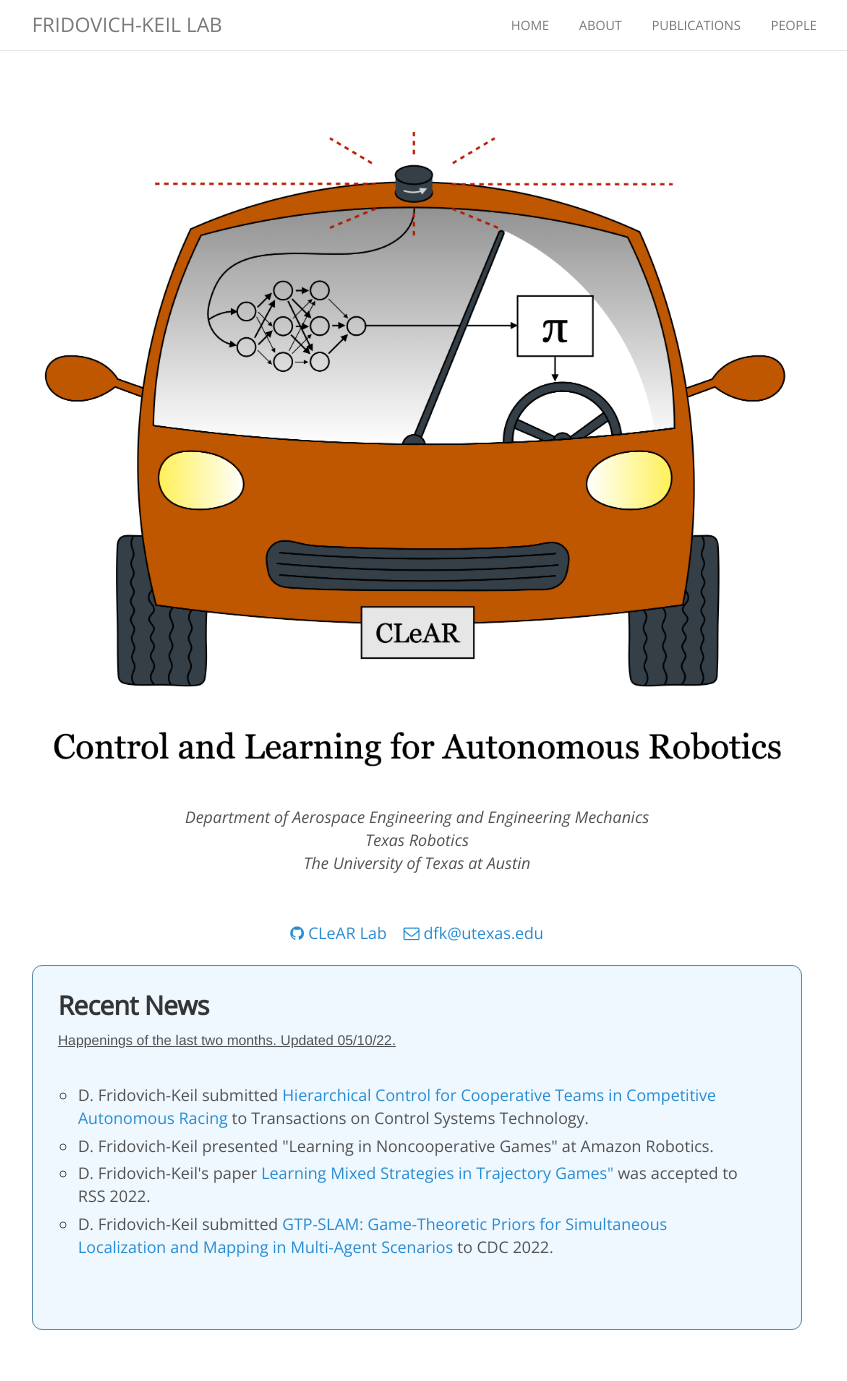
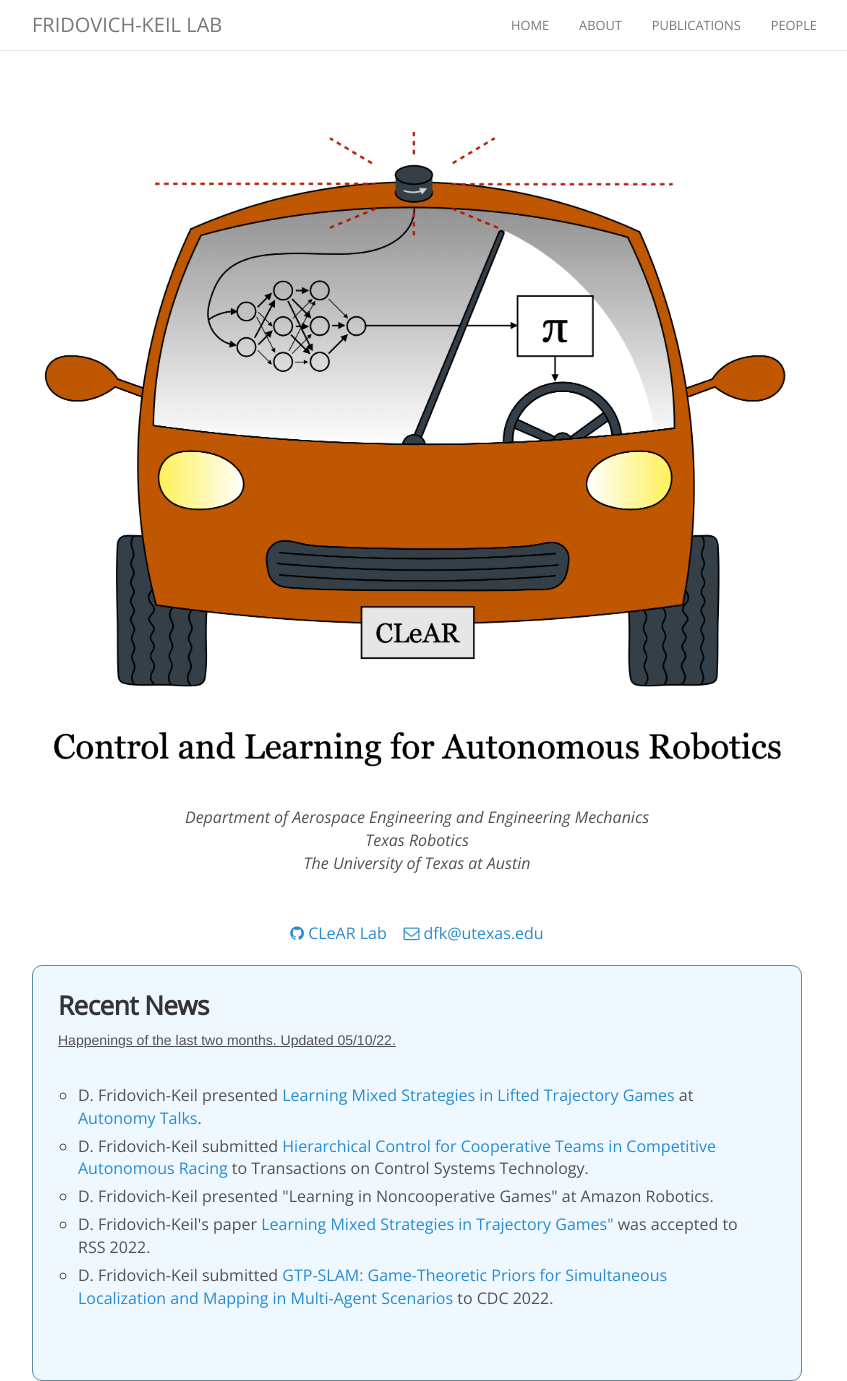
Before and after one commit to KordingLab/KordingLab.github.io, a Jekyll site: the page built from index.html, in a window 1280 px wide and 1381 px high. Shown: the whole window, without its empty margins (223-1070 px from the left). Built offline with Jekyll 4.4.1, drawn with Linux system fonts in a browser that asks for light colours; nearby versions of some CDN libraries; comment, search, counter and statistics services are not loaded.

Commit message:
autonomy talks

```diff
--- a/_data/news.yml
+++ b/_data/news.yml
@@ -1,3 +1,7 @@
+- date: 2022-05-10
+  details: >-
+    D. Fridovich-Keil presented <a href="https://www.youtube.com/channel/UCliyJHlWu5PanFDMDwLb2rA">Learning Mixed Strategies in Lifted Trajectory Games</a> at <a href="https://idsc.ethz.ch/research-frazzoli/autonomy-talks.html">Autonomy Talks</a>.
+
 - date: 2022-04-27
   details: >-
     D. Fridovich-Keil submitted <a href="https://arxiv.org/abs/2204.13070">Hierarchical Control for Cooperative Teams in Competitive Autonomous Racing</a> to Transactions on Control Systems Technology.
```
Also changed, not shown: 1 other file.
